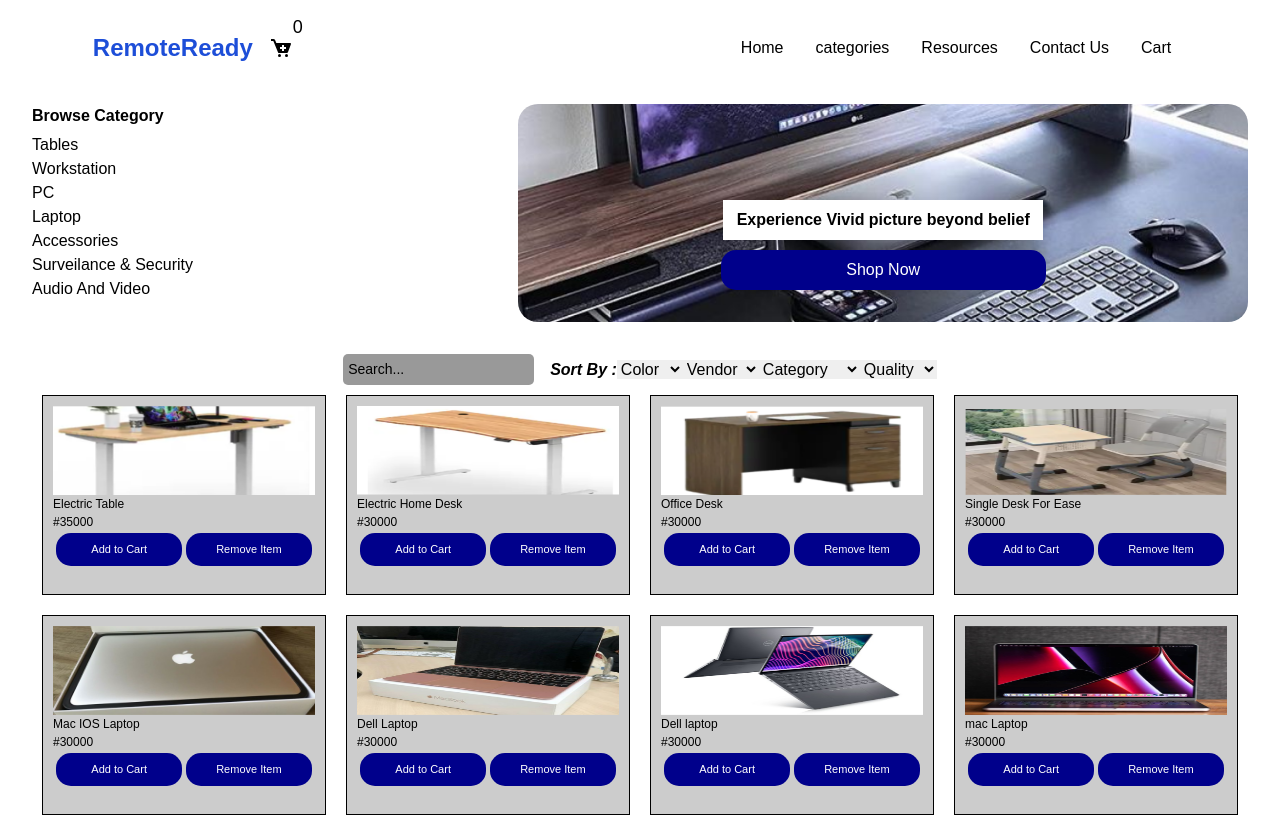
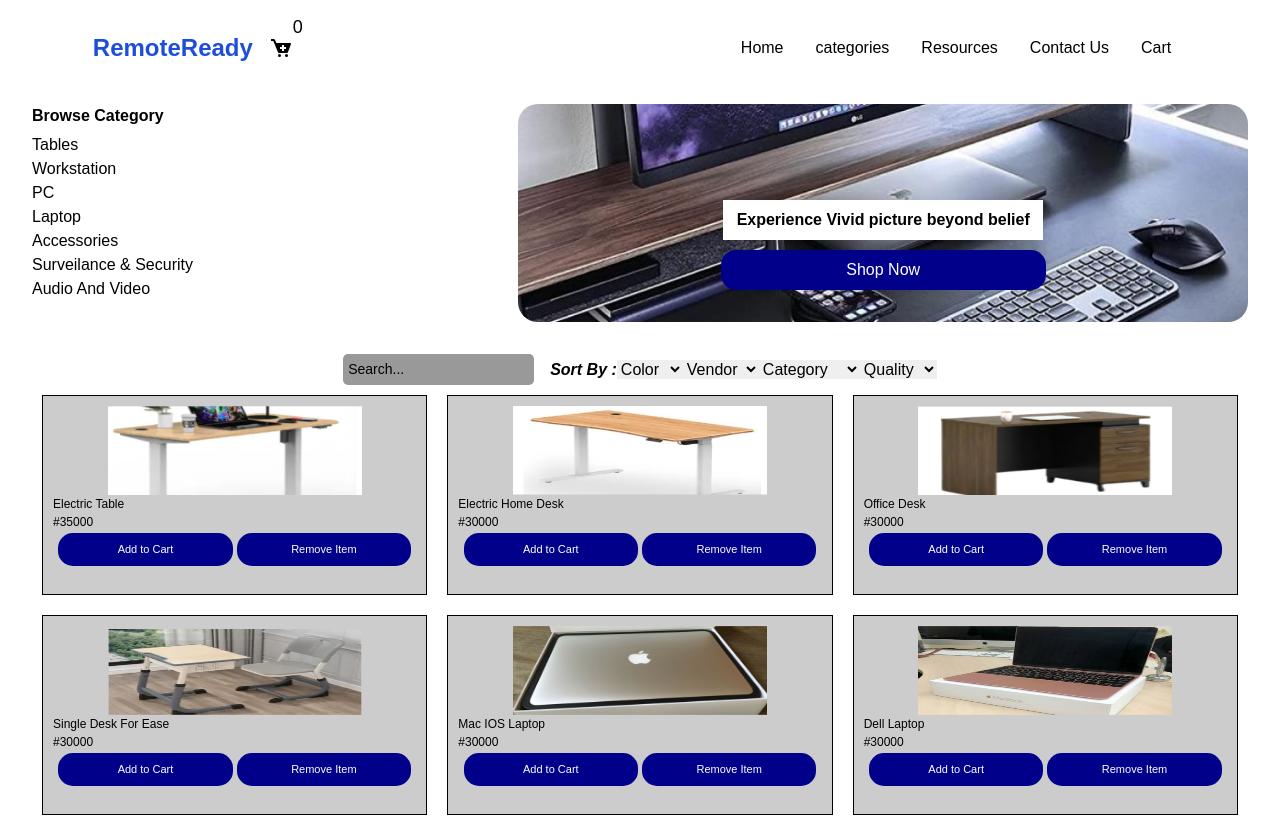
Before and after one commit to Remote-Ready/enoverlab-intern38, a React (Vite) app: page /categories in a window 1280 px wide. Shown: the top 817 px of the page. Built offline with nearby package versions, Linux system fonts and the light colour scheme.

Commit message:
Arranging the products into 3 columns

```diff
--- a/src/components/css/Categories.css
+++ b/src/components/css/Categories.css
@@ -83,7 +83,7 @@ select{
 
 .filters{
     display: grid;
-    grid-template-columns: repeat(4, 1fr);
+    grid-template-columns: repeat(3, 1fr);
 }
 
 .filter{
@@ -96,7 +96,7 @@ select{
 }
 
 .filter img{
-    width: 100%;
+    width: 70%;
     height: 50%;
     margin: auto;
 }
```
